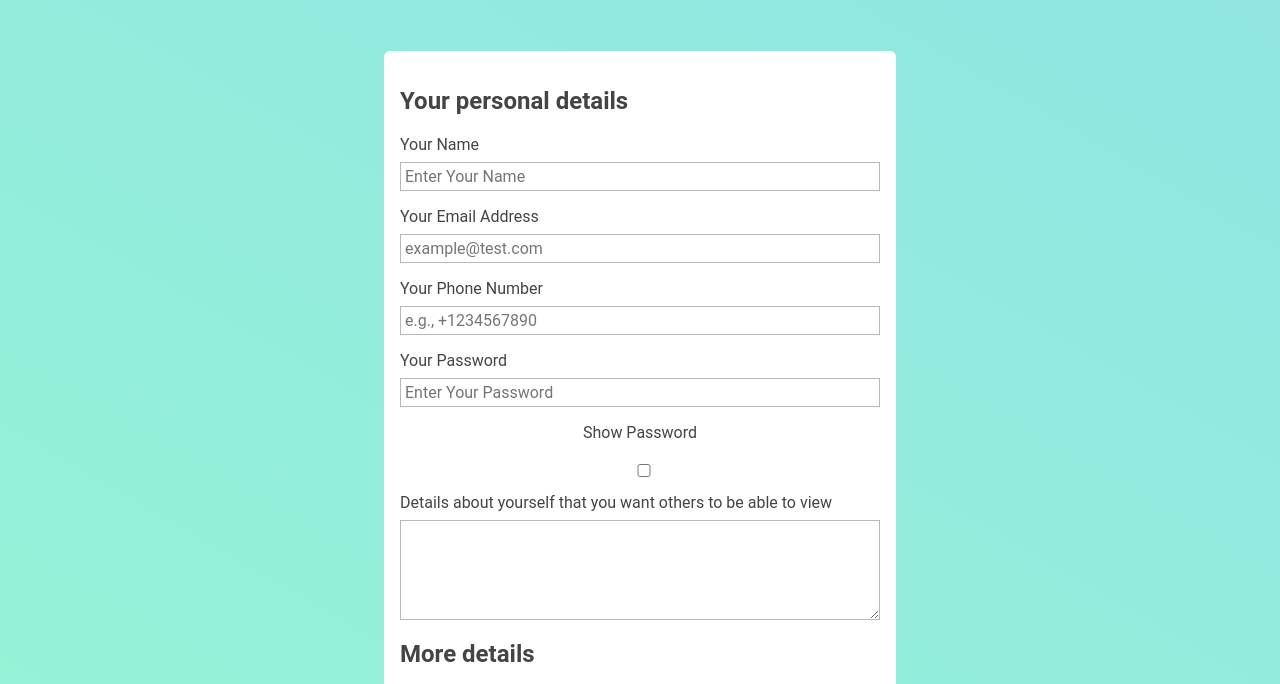
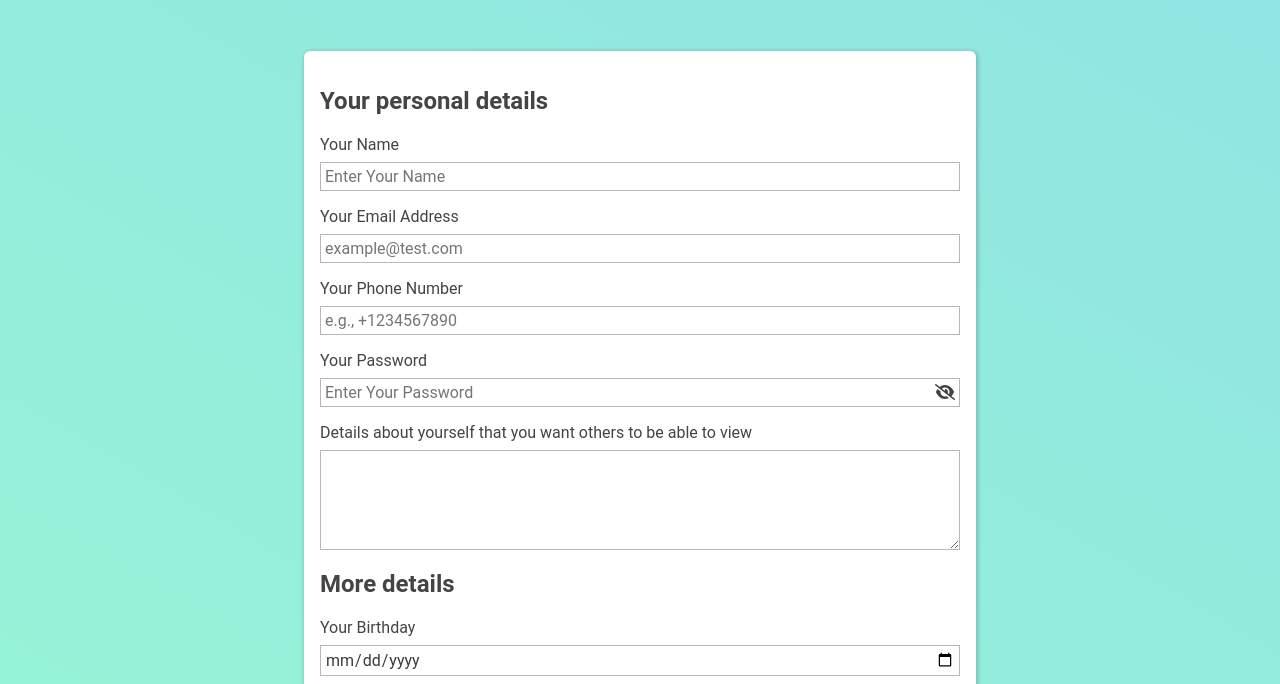
Before and after one commit to IbroRebronja/Bosnian-Travel-Cities, a plain HTML site: page login.html in a window 1280 px wide. Shown: the part 116-800 px from the top of the page. Drawn offline with Linux system fonts and the light colour scheme.

Commit message:
added eyelast to form, added and removed some js code, renamed 'contact us' to 'login' and updated all html accordingly

```diff
--- a/javascript/contactus.js
+++ b/javascript/login.js
@@ -38,13 +38,19 @@ function validateForm() {
   return true;
 }
 
-// This is used to show your password but... please make this better somehow - later on of course
+//used for showing password, the eyelash to the right
 
 function myFunction() {
   var x = document.getElementById("userpassword");
+  var icon = document.getElementById("showpasswordicon");
+
   if (x.type === "password") {
-    x.type = "text";
+      x.type = "text";
+      icon.classList.remove("fa-eye-slash");
+      icon.classList.add("fa-eye");
   } else {
-    x.type = "password";
+      x.type = "password";
+      icon.classList.remove("fa-eye");
+      icon.classList.add("fa-eye-slash");
   }
 }
--- a/contactus.html
+++ b/login.html
@@ -6,14 +6,15 @@
   <meta http-equiv="X-UA-Compatible" content="IE=edge" />
   <meta name="viewport" content="width=device-width, initial-scale=1.0" />
   <meta http-equiv="Permissions-Policy" content="interest-cohort=()">
+  <link rel="stylesheet" href="https://cdnjs.cloudflare.com/ajax/libs/font-awesome/6.0.0-beta3/css/all.min.css">
   <link rel="icon" href="images/favicon/favicon.ico" type="image/x-icon" />
   <link
     href="https://fonts.googleapis.com/css2?family=Raleway:wght@700&family=Oleo+Script:wght@700&family=Quicksand:wght@300;500&display=swap"
     rel="stylesheet" />
   <link rel="stylesheet" href="styles/shared.css" />
-  <link rel="stylesheet" href="styles/contactus.css" />
+  <link rel="stylesheet" href="styles/login.css" />
   <script src="javascript/app.js" defer async></script>
-  <script src="javascript/contactus.js" defer async></script>
+  <script src="javascript/login.js" defer async></script>
   <title>Bosnia & Herzegovina Cities</title>
 </head>
 
@@ -54,13 +55,11 @@
           </li>
           <li>
             <label for="userpassword">Your Password</label>
-            <input type="password" name="user-password" id="userpassword" placeholder="Enter Your Password" required
-              minlength="8" />
-          </li>
-          <li>
-            <label for="showpassword" id="showpassword">Show Password</label>
-            <br>
-            <input type="checkbox" id="showpasswordbtn" id="showpassword" onclick="myFunction()">
+            <div id="password-container">
+              <input type="password" name="user-password" id="userpassword" placeholder="Enter Your Password" required
+                minlength="8" />
+              <i class="fas fa-eye-slash" id="showpasswordicon" onclick="myFunction()"></i>
+            </div>
           </li>
         </ul>
       </section>
@@ -116,7 +115,7 @@
             <label for="contact-email">Contact me via Email</label>
           </li>
           <li class="form-control-inline">
-            <input type="checkbox" id="contact-phone" name="contact"/>
+            <input type="checkbox" id="contact-phone" name="contact" />
             <label for="contact-phone">Contact me via Phone</label>
           </li>
         </ul>
@@ -149,17 +148,17 @@
       <ul id="menu-items">
         <li><a href="index.html" class="menu-item">Home Page</a></li>
         <li><a href="places.html" class="menu-item">Destinations</a></li>
-        <li><a href="contactus.html" class="menu-item">Contact Us</a></li>
+        <li><a href="login.html" class="menu-item">Login</a></li>
       </ul>
     </nav>
   </aside>
 
   <footer>
     <ul>
-      <li><a href="https://www.instagram.com/enjoy.bosnia.herzegovina/?hl=en" target="_blank"><img src="images/icons/instagram.png"
-            alt="Instagram Logo"></a></li>
-      <li><a href="https://www.facebook.com/groups/visitbosnia/" target="_blank"><img
-            src="images/icons/facebook.png" alt="facebook Logo"></a></li>
+      <li><a href="https://www.instagram.com/enjoy.bosnia.herzegovina/?hl=en" target="_blank"><img
+            src="images/icons/instagram.png" alt="Instagram Logo"></a></li>
+      <li><a href="https://www.facebook.com/groups/visitbosnia/" target="_blank"><img src="images/icons/facebook.png"
+            alt="facebook Logo"></a></li>
     </ul>
   </footer>
 </body>
--- a/styles/contactus.css
+++ b/styles/login.css
@@ -26,13 +26,15 @@ ul {
 }
 
 form {
-  width: 30rem;
+  display: block;
+  width: 40rem;
   margin: 3rem auto;
   background-color: rgb(255, 255, 255);
   padding: 1rem;
+  overflow: hidden;
   border-radius: 6px;
+  box-shadow: 1px 1px 4px 1px rgba(0, 0, 0, 0.2);
 }
-
 
 label {
   margin-bottom: 0.5rem;
@@ -96,10 +98,24 @@ hr {
   background-color: black;
 }
 
-#showpassword {
-  margin: 0;
-  padding: 0;
-  text-align: center;
+#password-container {
+  display: flex;
+  align-items: center;
+  position: relative;
+}
+
+#userpassword {
+  padding-right: 30px;
+  flex: 1;
+}
+
+#showpasswordicon {
+  position: absolute;
+  right: 5px;
+  top: 50%;
+  transform: translateY(-100%);
+  cursor: pointer;
+  z-index: 1;
 }
 
 #gender option[value="selectgender"] {
--- a/styles/shared.css
+++ b/styles/shared.css
@@ -111,6 +111,7 @@ footer img {
   top: 0;
   left: 0;
   display:none;
+  z-index:2;
 }
 
 #side-drawer:target {
```
Also changed, not shown: index.html (+2 -2 lines), places.html (+2 -2 lines).
